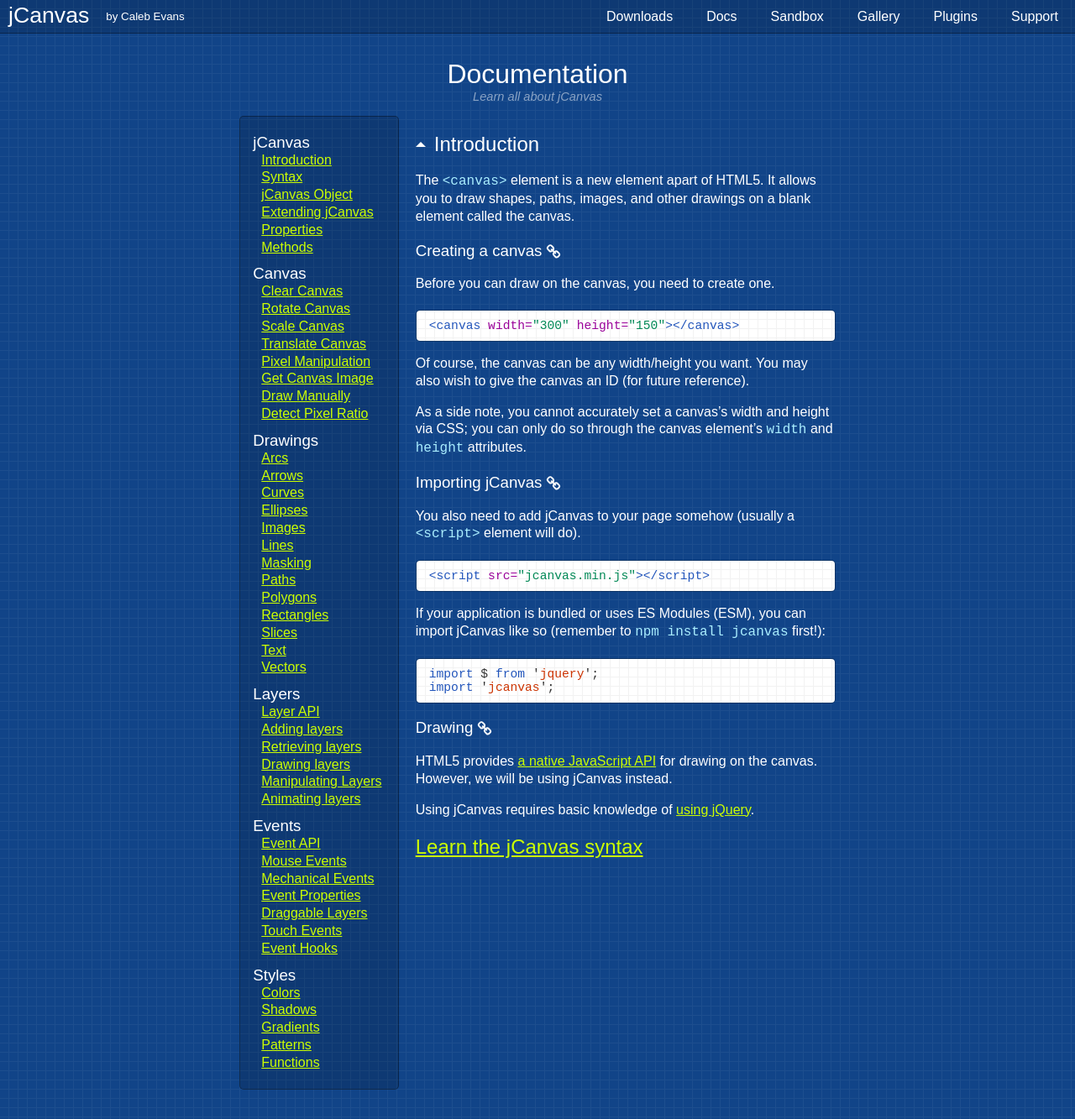
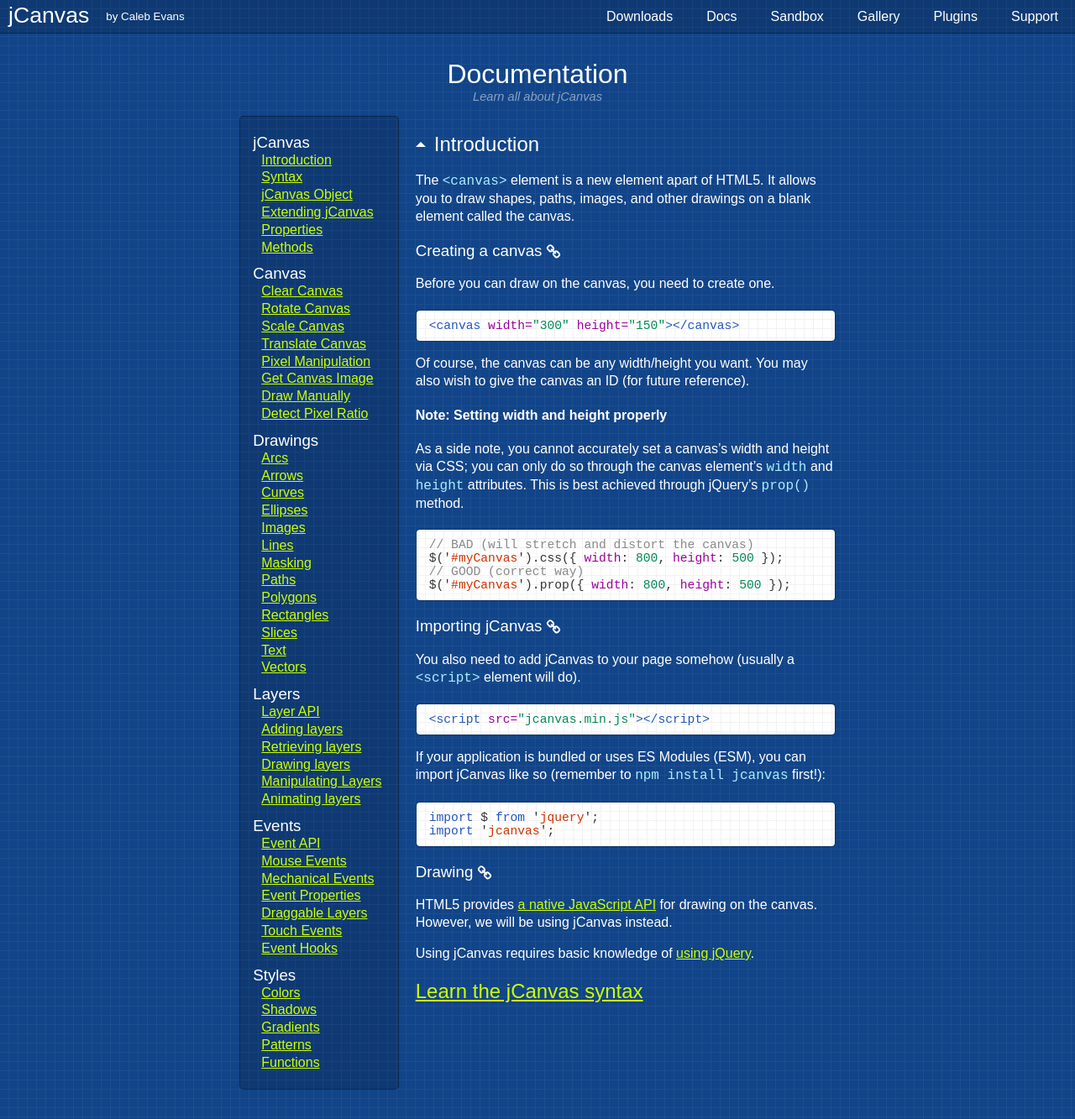
Before and after one commit to caleb531/jcanvas-website, a Jekyll site: the page built from _core_docs/introduction.md, in a window 1280 px wide. Shown: the whole page at 84% size. Built offline with Jekyll 4.4.1, drawn with Linux system fonts in a browser that asks for light colours; some web fonts are replaced; a script that is not in the unit is left out.

Commit message:
Add example on how to correctly set canvas width/height

````diff
--- a/_core_docs/introduction.md
+++ b/_core_docs/introduction.md
@@ -15,7 +15,16 @@
 
 Of course, the canvas can be any width/height you want. You may also wish to give the canvas an ID (for future reference).
 
-As a side note, you cannot accurately set a canvas's width and height via CSS; you can only do so through the canvas element's `width` and `height` attributes.
+#### Note: Setting width and height properly
+
+As a side note, you cannot accurately set a canvas's width and height via CSS; you can only do so through the canvas element's `width` and `height` attributes. This is best achieved through jQuery's `prop()` method.
+
+```js
+// BAD (will stretch and distort the canvas)
+$('#myCanvas').css({ width: 800, height: 500 });
+// GOOD (correct way)
+$('#myCanvas').prop({ width: 800, height: 500 });
+```
 
 ### Importing jCanvas
 
````
